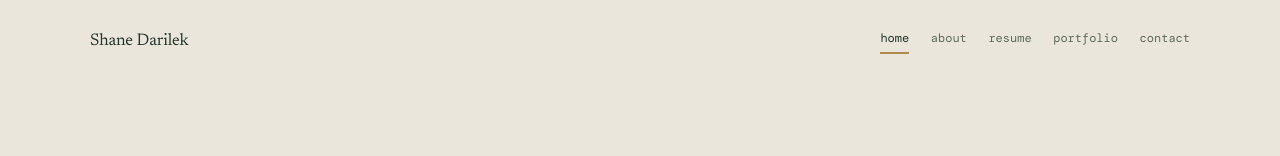
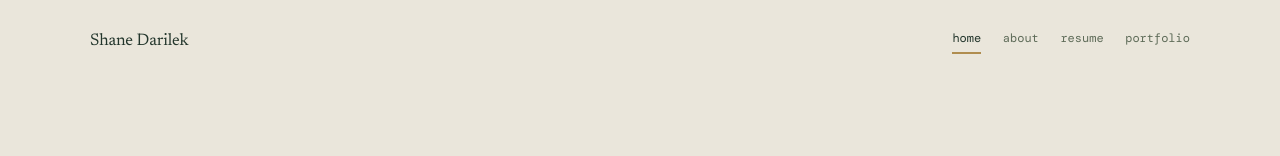
Before and after one commit to wsehsatnoen/personal-site, a Next.js app: page / in a window 1280 px wide. Shown: the top 156 px of the page. Built offline with nearby package versions, Linux system fonts and the light colour scheme; a web font is replaced by a local one.

Commit message:
removed the contact from the nav menu

```diff
--- a/src/components/SiteHeader.tsx
+++ b/src/components/SiteHeader.tsx
@@ -7,8 +7,7 @@ const NAV = [
   { href: '/', label: 'home' },
   { href: '/about', label: 'about' },
   { href: '/resume', label: 'resume'},
-  { href: '/portfolio', label: 'portfolio' },
-  { href: '/contact', label: 'contact' }
+  { href: '/portfolio', label: 'portfolio' }
 ];
 
 export default function SiteHeader({ name }: { name: string }) {
```
